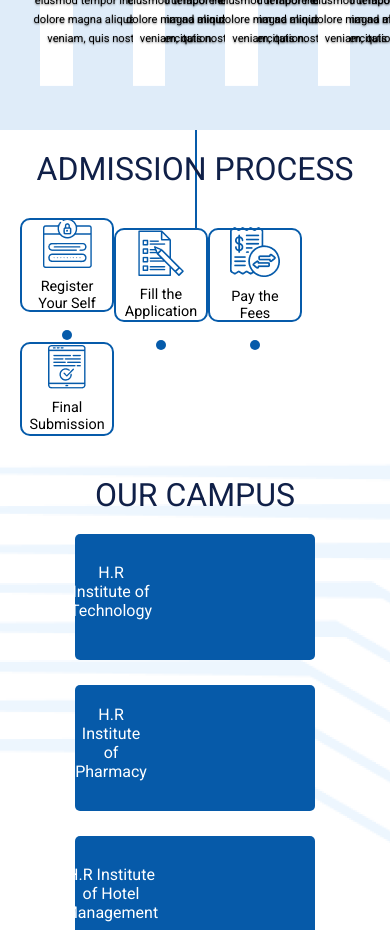
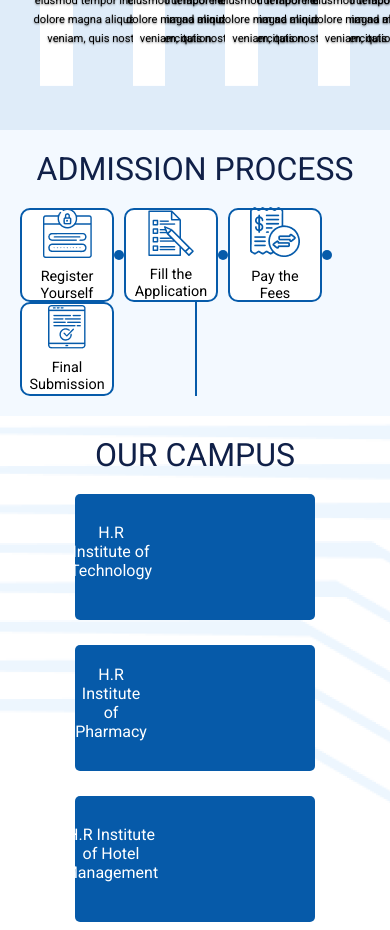
Before and after one commit to utkarsh-proctur/leadManagmtwebsite, a React (Create React App) app: page / in a window 390 px wide. Shown: the part 1420-2350 px from the top of the page. Built offline with nearby package versions, Linux system fonts and the light colour scheme.

Commit message:
changes in admission process

```diff
--- a/src/components/NewAdmissionProcess/newAdmissionProcess.css
+++ b/src/components/NewAdmissionProcess/newAdmissionProcess.css
@@ -1,8 +1,8 @@
 .main-NewAdmissionProcess {
-  position: relative;
   padding: 20px;
-  /* background-color: #F3F9FF; */
+  background-color: #f3f9ff;
 }
+
 .headerStyle {
   font-family: "Roboto", sans-serif;
   font-size: 2rem;
@@ -11,10 +11,12 @@
   color: #102048;
   margin-bottom: 20px;
 }
+
 .process-box img {
   max-width: 100%;
   height: auto;
 }
+
 .process-box {
   width: 100px;
   height: 100px;
@@ -27,16 +29,21 @@
   padding: 10px;
   background-color: white;
   position: relative;
+  z-index: 1;
 }
+
 .process-box + .process-box {
   margin-left: 30px;
 }
+
 .admission-process-container {
   display: flex;
   justify-content: center;
   align-items: center;
   flex-direction: row;
+  position: relative;
 }
+
 .process-box-text {
   font-family: "Roboto", sans-serif;
   font-size: 1rem;
@@ -44,12 +51,14 @@
   text-align: center;
   margin-top: 10px;
 }
+
 .box-container {
   display: flex;
   align-items: center;
   position: relative;
   flex-wrap: wrap;
 }
+
 .box-container::before {
   content: "";
   position: absolute;
@@ -58,16 +67,15 @@
   right: 5%;
   height: 2px;
   background: #065baa;
-  z-index: -1;
+  z-index: 0;
 }
-.process-box:not(:last-child)::before {
-  content: "";
-  position: absolute;
-  top: 50%;
-  left: calc(100% + 30px);
-  background: #065baa;
+
+.dotStyle {
+  width: 10px;
+  height: 10px;
+  background-color: #065baa;
   border-radius: 50%;
-  transform: translateX(-50%);
+  margin: 0 20px;
   z-index: 1;
 }
 
@@ -77,42 +85,41 @@
     height: 80px;
     padding: 5px;
   }
+
   .process-box + .process-box {
     margin-left: 20px;
   }
+
   .box-container::before {
     left: 10%;
     right: 10%;
   }
+
   .process-box-text {
     font-size: 0.9rem;
   }
 }
+
 @media (max-width: 480px) {
   .admission-process-container {
     flex-direction: column;
   }
+
   .process-box + .process-box {
     margin-left: 0;
     margin-top: 20px;
   }
+
   .box-container::before {
     top: auto;
-    bottom: 50%;
+    bottom: 0;
     left: 50%;
     width: 2px;
-    height: calc(100% - 20px);
+    height: 100%;
+    background: #065baa;
   }
-  .process-box:not(:last-child)::after {
-    top: 100%;
-    left: 50%;
-    width: 2px;
-    height: 20px;
-  }
-  .process-box:not(:last-child)::before {
-    top: calc(100% + 20px);
-    left: 50%;
-    width: 10px;
-    height: 10px;
+
+  .dotStyle {
+    margin: 20px 0;
   }
 }
--- a/src/components/NewAdmissionProcess/newAdmissionProcess.js
+++ b/src/components/NewAdmissionProcess/newAdmissionProcess.js
@@ -17,8 +17,10 @@
               alt="Register"
               className="register-img box-icon"
             />
-            <text className="process-box-text">Register Your Self</text>
+            <span className="process-box-text">Register Yourself</span>
           </div>
+
+          <div className="dotStyle"></div>
 
           <div className="application-box process-box">
             <img
@@ -26,8 +28,10 @@
               alt="Application"
               className="application-img box-icon"
             />
-            <text className="process-box-text">Fill the Application</text>
+            <span className="process-box-text">Fill the Application</span>
           </div>
+
+          <div className="dotStyle"></div>
 
           <div className="payfee-box process-box">
             <img
@@ -35,8 +39,10 @@
               alt="Pay Fees"
               className="payfees-img box-icon"
             />
-            <text className="process-box-text">Pay the Fees</text>
+            <span className="process-box-text">Pay the Fees</span>
           </div>
+
+          <div className="dotStyle"></div>
 
           <div className="final-submission-box process-box">
             <img
@@ -44,7 +50,7 @@
               alt="Final Submission"
               className="finalsubmission-img box-icon"
             />
-            <text className="process-box-text">Final Submission</text>
+            <span className="process-box-text">Final Submission</span>
           </div>
         </div>
       </div>
```
